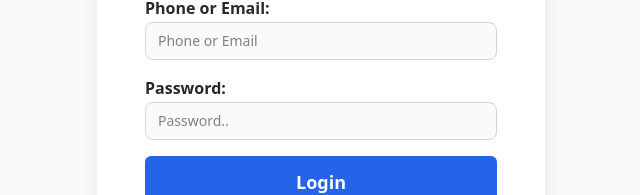
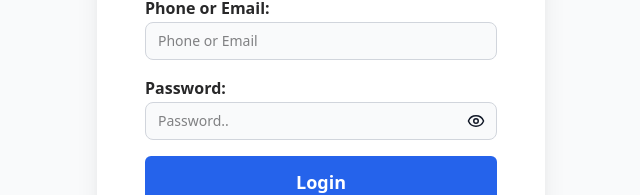
Before and after one commit to Pratik58D/incident_reporting_full, a React (Vite) app in the folder frontend/: page /login in a window 1280 px wide. Shown: the part 344-539 px from the top of the page, without its empty margins (319-959 px from the left). Built offline with nearby package versions, Linux system fonts and the light colour scheme; no server answers.

Commit message:
ui update

```diff
--- a/frontend/src/components/Login.tsx
+++ b/frontend/src/components/Login.tsx
@@ -1,4 +1,5 @@
 import { authStore } from "@/store/authStore";
+import { Eye, EyeOff } from "lucide-react";
 import { observer } from "mobx-react-lite"
 import { useState } from "react"
 import { useNavigate } from "react-router-dom";
@@ -10,6 +11,8 @@ const Login = observer(() => {
   const [phone_number, setPhoneNumber] = useState("");
   const [email, setEmail] = useState("");
   const [password, setPassword] = useState("");
+  const [showPassword, setShowPassword] = useState(false);
+
   const [identifier, setIdentifier] = useState("");
   const navigate = useNavigate();
 
@@ -92,7 +95,6 @@ const Login = observer(() => {
                   className="border border-gray-300 px-3 py-2 bg-gray-50 text-gray-900 text-sm rounded-lg focus:ring-blue-500 focus:outline-none"
                 />
               </div>
-
             </>
           )}
           {isLogin ? (
@@ -107,16 +109,24 @@ const Login = observer(() => {
             </div>
           ) : null}
 
-          <div className="flex flex-col">
+          <div className="flex flex-col relative">
             <label className="mb-0.5">Password:</label>
             <input
               placeholder="Password.."
               value={password}
-              type="password"
+              type={showPassword ? "text" : "password"}
               onChange={(e) => setPassword(e.target.value)}
               className="border border-gray-300 px-3 py-2 bg-gray-50  text-gray-900 text-sm rounded-lg focus:border focus:ring-blue-500 focus:border-blue-500 focus:outline-none"
             />
+            <div
+              className="absolute right-3 top-9 cursor-pointer"
+              onClick={() => setShowPassword(!showPassword)}
+            >
+              {showPassword ? <EyeOff size={18} /> : <Eye size={18} />}
+
+            </div>
           </div>
+
           <button
             className="bg-primaryCol text-white w-full py-3 rounded-md  text-lg font-semibold hover:bg-primary-dark cursor-pointer"
             disabled={authStore.loading}
@@ -134,14 +144,14 @@ const Login = observer(() => {
                 >
                   Signup</p>
               </>
-            ): <>
-             <p>Already have an account? </p>
-                <p
-                  className="text-blue-600 cursor-pointer"
-                  onClick={() => setIsLogin(true)}
-                >
-                  SignIn</p>
+            ) : <>
 
+              <p>Already have an account? </p>
+              <p
+                className="text-blue-600 cursor-pointer"
+                onClick={() => setIsLogin(true)}
+              >
+                SignIn</p>
             </>}
           </div>
         </form>
--- a/frontend/src/pages/ChatRoom.tsx
+++ b/frontend/src/pages/ChatRoom.tsx
@@ -148,7 +148,7 @@ const ChatRoom: React.FC = observer(() => {
                                             </section>
                                             <button
                                                 type="submit"
-                                                className="bg-primaryCol text-white w-full md:w-72 py-3 rounded-md  text-lg font-semibold hover:bg-primary-dark cursor-pointer">
+                                                className="bg-primaryCol text-white w-full md:w-72 py-3 mt-4 rounded-md text-lg font-semibold hover:bg-primary-dark cursor-pointer">
                                                 Lets Chit Chat
                                             </button>
                                         </div>
--- a/frontend/src/pages/IncidentChatRoom.tsx
+++ b/frontend/src/pages/IncidentChatRoom.tsx
@@ -175,8 +175,6 @@ const IncidentChatRoom = observer(() => {
                 <div className="flex flex-col flex-1 border-r border-gray-200">
                     <section className="py-5">
                         <h1 className="text-center text-2xl font-semibold">Tell us about the incident...</h1>
-
-
                     </section>
                     {/* messages chat field this has to be fixed at button */}
                     <section className="flex flex-col px-4 md:px-10 py-3 ">
@@ -190,7 +188,7 @@ const IncidentChatRoom = observer(() => {
                         )}
 
                         <div className="flex items-center gap-4">
-                             <Avatar  className="border-none shadow-md bg-gray-700 text-white cursor-pointer ">
+                             <Avatar className="border-none shadow-md bg-gray-700 text-white cursor-pointer ">
                                     <AvatarImage src="" />
                                     <AvatarFallback >
                                         {authStore.user?.name
```
